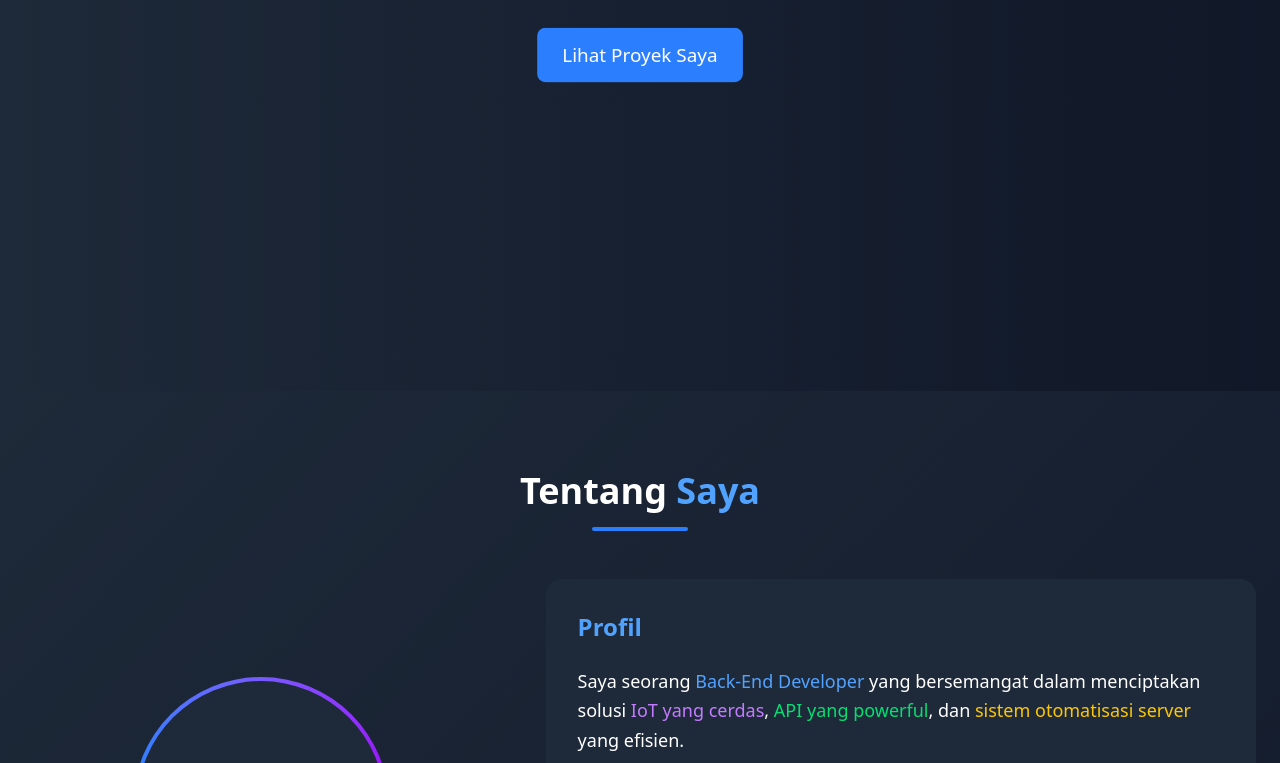
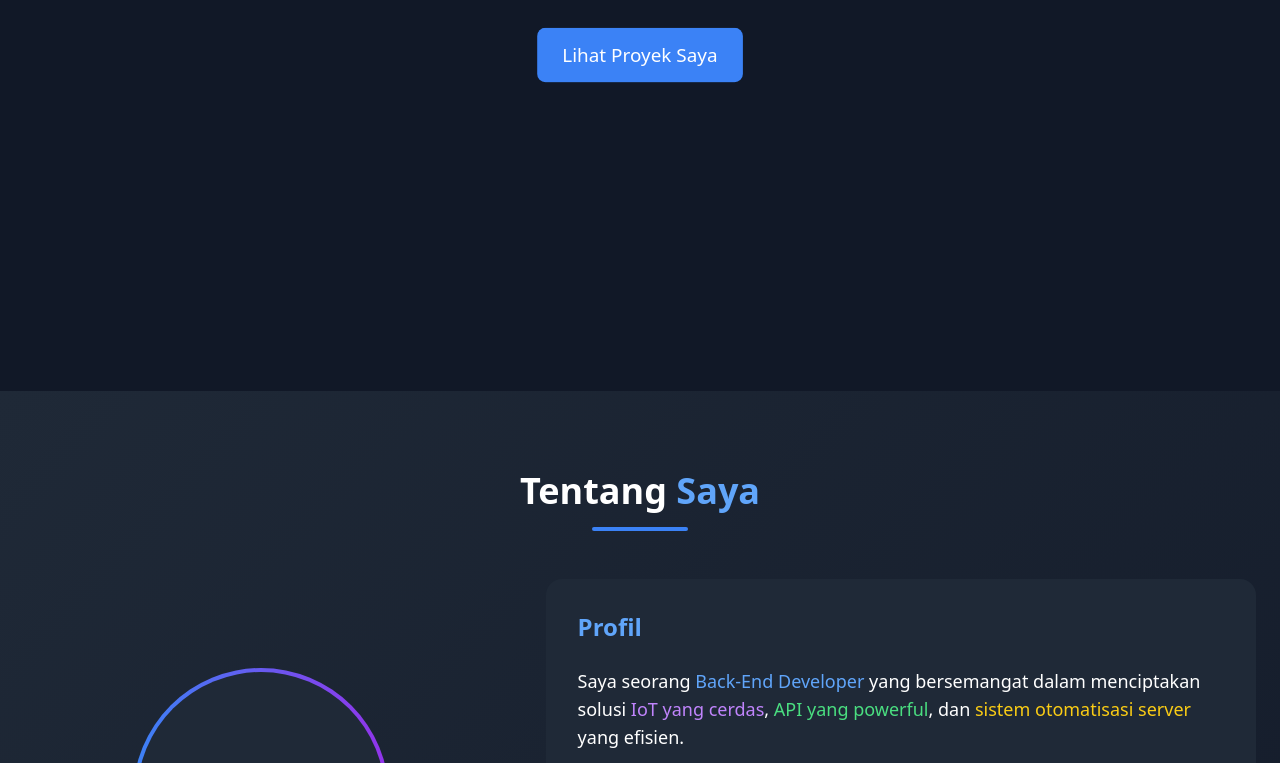
Before and after one commit to LaluDeyndra/Portofolio, a plain HTML site: page index.html in a window 1280 px wide. Shown: the part 409-1172 px from the top of the page. Drawn offline with nearby package versions, Linux system fonts and the light colour scheme.

Commit message:
new update

```diff
--- a/index.html
+++ b/index.html
@@ -7,7 +7,7 @@
     <link rel="icon" href="assets/img/logo 2.png" type="image/png" />
     <title>Portofolio Lalu Deyndra</title>
     <!-- Tailwind CSS -->
-    <script src="https://cdn.jsdelivr.net/npm/@tailwindcss/browser@4"></script>
+    <script src="https://cdn.tailwindcss.com"></script>
     <link rel="stylesheet" href="style.css" />
     <!-- Font Awesome untuk ikon -->
     <link rel="stylesheet" href="https://cdnjs.cloudflare.com/ajax/libs/font-awesome/6.0.0/css/all.min.css" />
@@ -871,7 +871,7 @@
     </div>
 
     <!-- Hero Section -->
-    <section id="hero" class="h-screen flex items-center justify-center fade-in bg-gradient-to-r from-gray-800 to-gray-900">
+    <section id="hero" class="h-screen flex items-center justify-center fade-in bg-linear-to-r from-gray-800 to-gray-900">
       <div class="text-center px-4">
         <h2 class="text-3xl sm:text-4xl md:text-5xl font-bold mb-4">Halo, Saya Lalu Deyndra</h2>
         <p class="text-lg sm:text-xl md:text-2xl mb-8">Web Developer | Back-End Specialist | Prompt Engineer | Enthusiast</p>
```
